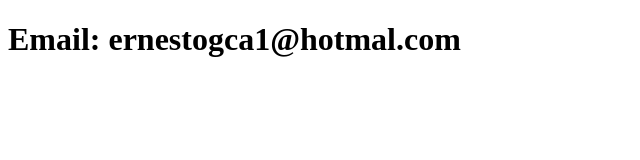
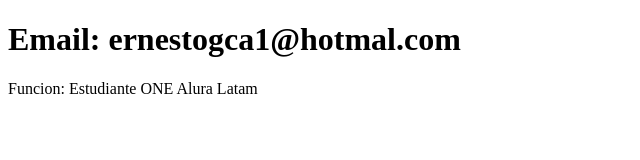
Before and after one commit to fenixco/sistema-de-registro, a plain HTML site: page contacto.html in a window 1280 px wide. Shown: the whole page, without its empty margins (0-640 px from the left). Drawn offline with Linux system fonts and the light colour scheme.

Commit message:
Update file contacto.html bloque p

```diff
--- a/contacto.html
+++ b/contacto.html
@@ -7,5 +7,6 @@
 </head>
 <body>
     <H1>Email: ernestogca1@hotmal.com</H1>
+    <p>Funcion: Estudiante ONE Alura Latam</p>
 </body>
 </html>
```
